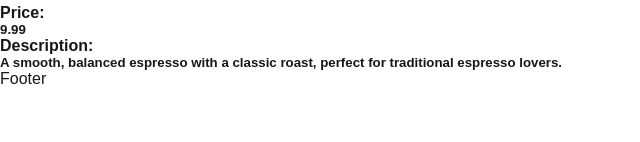
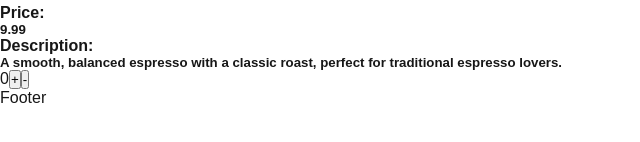
Before and after one commit to Wong-Flo/next-js-ecommerce-store, a Next.js app: page /products/1 in a window 1280 px wide. Shown: the part 296-438 px from the top of the page, without its empty margins (0-640 px from the left). Built offline with nearby package versions, Linux system fonts and the light colour scheme.

Commit message:
Add test cookie

```diff
--- /dev/null
+++ b/app/products/[productId]/action.js
@@ -0,0 +1,6 @@
+'use server';
+import { cookies } from 'next/headers';
+
+export async function createCookieAmount(cookieAmountValue) {
+  (await cookies()).set('testCookie', cookieAmountValue);
+}
--- a/app/products/[productId]/page.js
+++ b/app/products/[productId]/page.js
@@ -1,6 +1,8 @@
+import { cookies } from 'next/headers';
 import Image from 'next/image';
 import React from 'react';
 import { getProduct } from '../database/productlist';
+import SetCookieAmountForm from './setCookieAmountForm';
 
 export async function generateMetadata(props) {
   const singleProduct = getProduct(Number((await props.params).productId));
@@ -9,9 +11,14 @@ export async function generateMetadata(props) {
     description: 'Single Product Item ',
   };
 }
+export async function setCookiePage() {
+  const testCookie = (await cookies()).get('testCookie');
+  return <div>{testCookie.value}</div>;
+}
 
 export default async function singleProductPage(props) {
   const singleProduct = getProduct(Number((await props.params).productId));
+
   return (
     <div>
       <h2>Item Page for {singleProduct.productName}</h2>
@@ -24,6 +31,7 @@ export default async function singleProductPage(props) {
       <h4>Price: </h4>
       <h5>{singleProduct.price}</h5>
       <h4>Description:</h4> <h5>{singleProduct.description}</h5>
+      <SetCookieAmountForm />
     </div>
   );
 }
--- /dev/null
+++ b/app/products/[productId]/setCookieAmountForm.js
@@ -0,0 +1,24 @@
+'use client';
+import { useState } from 'react';
+import { createCookieAmount } from './action';
+
+export default function SetCookieAmountForm() {
+  const [cookieAmountValue, setCookieAmountValue] = useState(0);
+  return (
+    <form>
+      {cookieAmountValue}
+      <button
+        formAction={() => createCookieAmount()}
+        onClick={() => setCookieAmountValue(cookieAmountValue + 1)}
+      >
+        +
+      </button>
+      <button
+        formAction={() => createCookieAmount()}
+        onClick={() => setCookieAmountValue(cookieAmountValue - 1)}
+      >
+        -
+      </button>
+    </form>
+  );
+}
```
